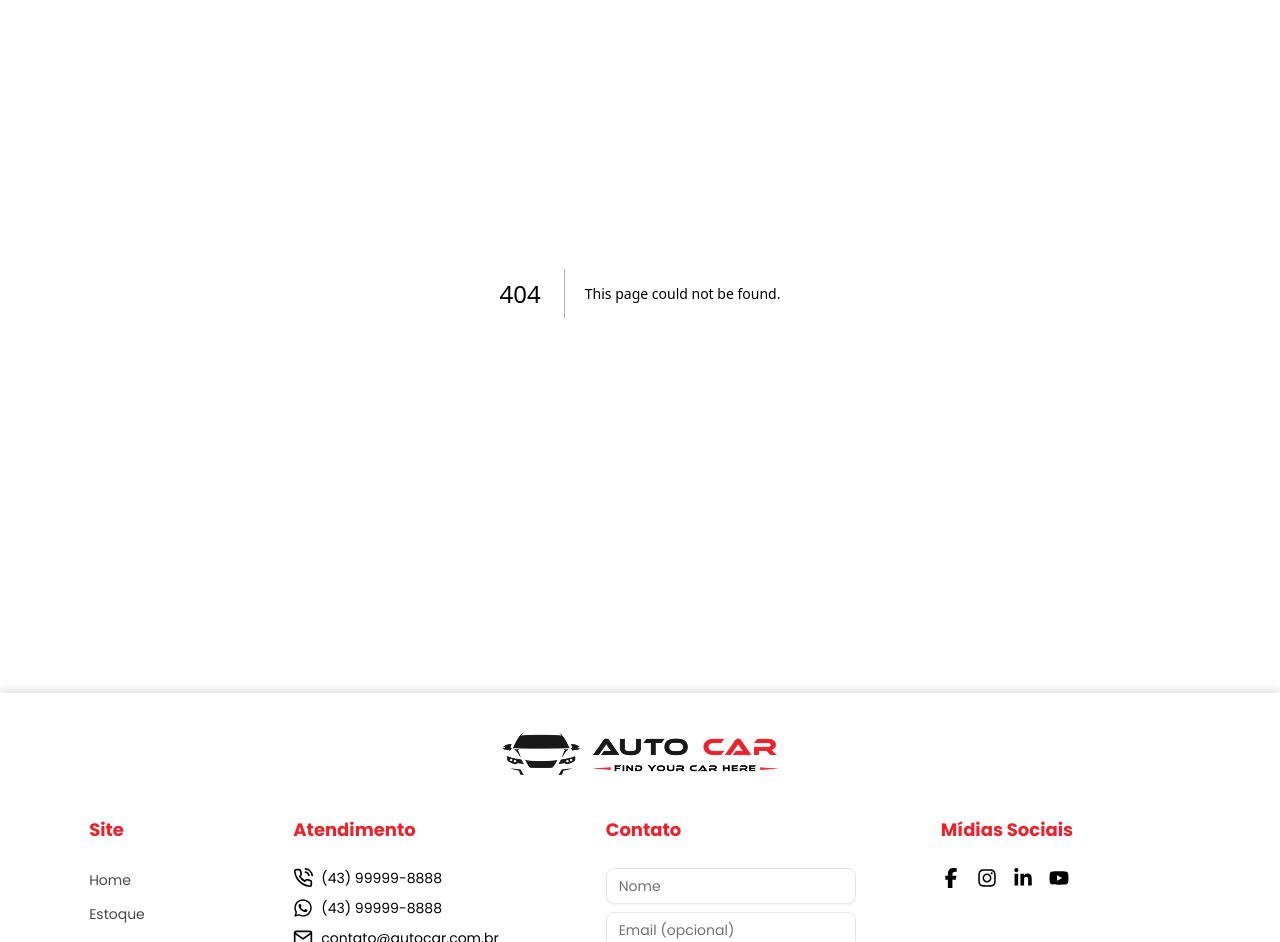
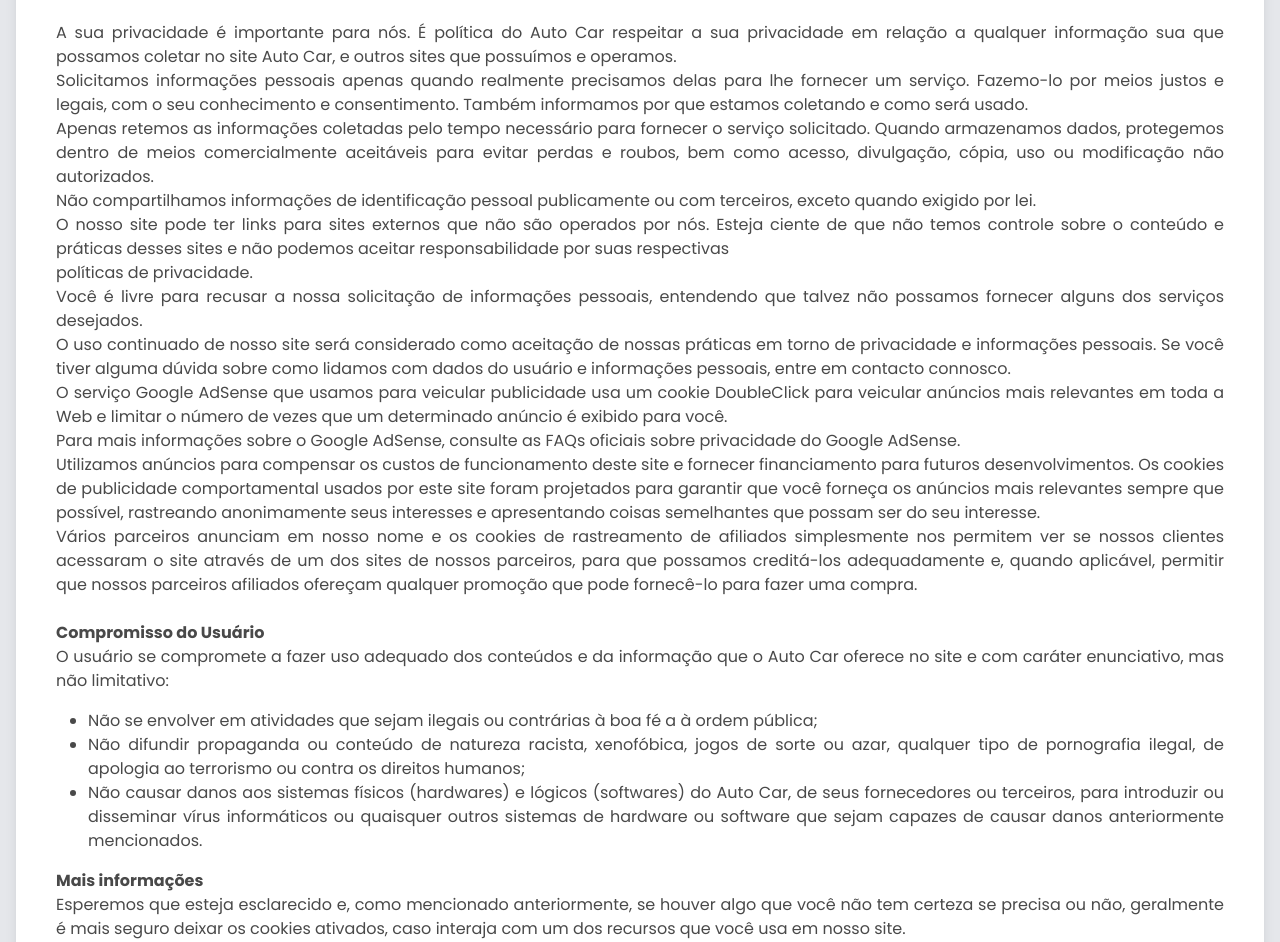
Before and after one commit to thiagosullivan/auto-car, a Next.js app: page /politicas in a window 1280 px wide. Before the commit this address had no page. Shown: the part 210-1152 px from the top of the page. Built offline with nearby package versions, Linux system fonts and the light colour scheme; grey boxes are pictures that could not be loaded.

Commit message:
feat: add politics page

```diff
--- /dev/null
+++ b/src/app/politicas/page.tsx
@@ -0,0 +1,142 @@
+import React from "react";
+
+const PoliticsPage = () => {
+  return (
+    <div className="w-full max-w-7xl mx-auto px-4 my-10 text-justify text-gray-one">
+      <div className="bg-white p-10 rounded-2xl shadow-lg">
+        <h1 className="text-2xl font-bold mb-4">Políticas de Privacidade</h1>
+        <p>
+          A sua privacidade é importante para nós. É política do Auto Car
+          respeitar a sua privacidade em relação a qualquer informação sua que
+          possamos coletar no site{" "}
+          <a href="https://www.autocar.com.br">Auto Car</a>, e outros sites que
+          possuímos e operamos.
+        </p>
+        <p>
+          <p>
+            Solicitamos informações pessoais apenas quando realmente precisamos
+            delas para lhe fornecer um serviço. Fazemo-lo por meios justos e
+            legais, com o seu conhecimento e consentimento. Também informamos
+            por que estamos coletando e como será usado.
+          </p>
+        </p>
+        <p>
+          Apenas retemos as informações coletadas pelo tempo necessário para
+          fornecer o serviço solicitado. Quando armazenamos dados, protegemos
+          dentro de meios comercialmente aceitáveis ​​para evitar perdas e
+          roubos, bem como acesso, divulgação, cópia, uso ou modificação não
+          autorizados.{" "}
+        </p>
+        <p>
+          Não compartilhamos informações de identificação pessoal publicamente
+          ou com terceiros, exceto quando exigido por lei.
+        </p>
+        <p>
+          O nosso site pode ter links para sites externos que não são operados
+          por nós. Esteja ciente de que não temos controle sobre o conteúdo e
+          práticas desses sites e não podemos aceitar responsabilidade por suas
+          respectivas&nbsp;
+        </p>
+        <a
+          href="https://politicaprivacidade.com/"
+          rel="noopener noreferrer"
+          target="_blank"
+          style={{
+            backgroundColor: "transparent; color: rgb(68, 68, 68)",
+          }}
+        >
+          políticas de privacidade
+        </a>
+        <span>.</span>
+        <p>
+          Você é livre para recusar a nossa solicitação de informações pessoais,
+          entendendo que talvez não possamos fornecer alguns dos serviços
+          desejados.
+        </p>
+        <p>
+          O uso continuado de nosso site será considerado como aceitação de
+          nossas práticas em torno de privacidade e informações pessoais. Se
+          você tiver alguma dúvida sobre como lidamos com dados do usuário e
+          informações pessoais, entre em contacto connosco.
+        </p>
+        <ul>
+          <li>
+            <span>
+              O serviço Google AdSense que usamos para veicular publicidade usa
+              um cookie DoubleClick para veicular anúncios mais relevantes em
+              toda a Web e limitar o número de vezes que um determinado anúncio
+              é exibido para você.
+            </span>
+          </li>
+          <li>
+            <span>
+              Para mais informações sobre o Google AdSense, consulte as FAQs
+              oficiais sobre privacidade do Google AdSense.
+            </span>
+          </li>
+          <li>
+            <span>
+              Utilizamos anúncios para compensar os custos de funcionamento
+              deste site e fornecer financiamento para futuros desenvolvimentos.
+              Os cookies de publicidade comportamental usados ​​por este site
+              foram projetados para garantir que você forneça os anúncios mais
+              relevantes sempre que possível, rastreando anonimamente seus
+              interesses e apresentando coisas semelhantes que possam ser do seu
+              interesse.
+            </span>
+          </li>
+          <li>
+            <span>
+              Vários parceiros anunciam em nosso nome e os cookies de
+              rastreamento de afiliados simplesmente nos permitem ver se nossos
+              clientes acessaram o site através de um dos sites de nossos
+              parceiros, para que possamos creditá-los adequadamente e, quando
+              aplicável, permitir que nossos parceiros afiliados ofereçam
+              qualquer promoção que pode fornecê-lo para fazer uma compra.
+            </span>
+          </li>
+        </ul>
+        <p>
+          <br />
+        </p>
+        <h3 className="font-bold text-base">Compromisso do Usuário</h3>
+        <p>
+          O usuário se compromete a fazer uso adequado dos conteúdos e da
+          informação que o Auto Car oferece no site e com caráter enunciativo,
+          mas não limitativo:
+        </p>
+        <ul className="list-disc pl-8 py-4">
+          <li>
+            Não se envolver em atividades que sejam ilegais ou contrárias à boa
+            fé a à ordem pública;
+          </li>
+          <li>
+            Não difundir propaganda ou conteúdo de natureza racista, xenofóbica,
+            jogos de sorte ou azar, qualquer tipo de pornografia ilegal, de
+            apologia ao terrorismo ou contra os direitos humanos;
+          </li>
+          <li>
+            Não causar danos aos sistemas físicos (hardwares) e lógicos
+            (softwares) do Auto Car, de seus fornecedores ou terceiros, para
+            introduzir ou disseminar vírus informáticos ou quaisquer outros
+            sistemas de hardware ou software que sejam capazes de causar danos
+            anteriormente mencionados.
+          </li>
+        </ul>
+        <h3 className="font-bold text-base">Mais informações</h3>
+        <p>
+          Esperemos que esteja esclarecido e, como mencionado anteriormente, se
+          houver algo que você não tem certeza se precisa ou não, geralmente é
+          mais seguro deixar os cookies ativados, caso interaja com um dos
+          recursos que você usa em nosso site.
+        </p>
+        <p>
+          <br />
+        </p>
+        <p>Esta política é efetiva a partir de&nbsp;1 September 2025 14:53</p>
+      </div>
+    </div>
+  );
+};
+
+export default PoliticsPage;
--- a/src/components/commons/footer.tsx
+++ b/src/components/commons/footer.tsx
@@ -35,6 +35,10 @@
   {
     href: "/favoritos",
     name: "Favoritos",
+  },
+  {
+    href: "/politicas",
+    name: "Politicas de Privacidade",
   },
   {
     href: "/contato",
```
